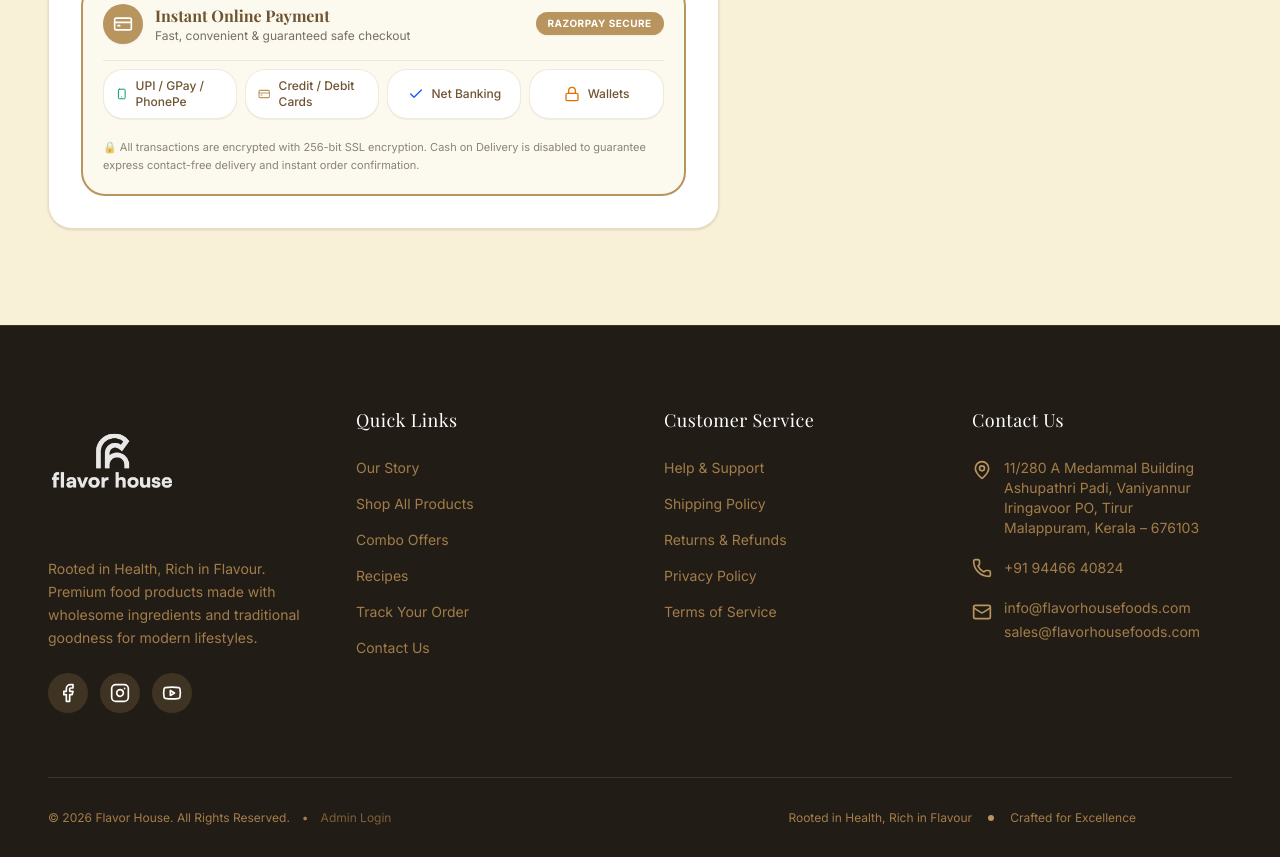
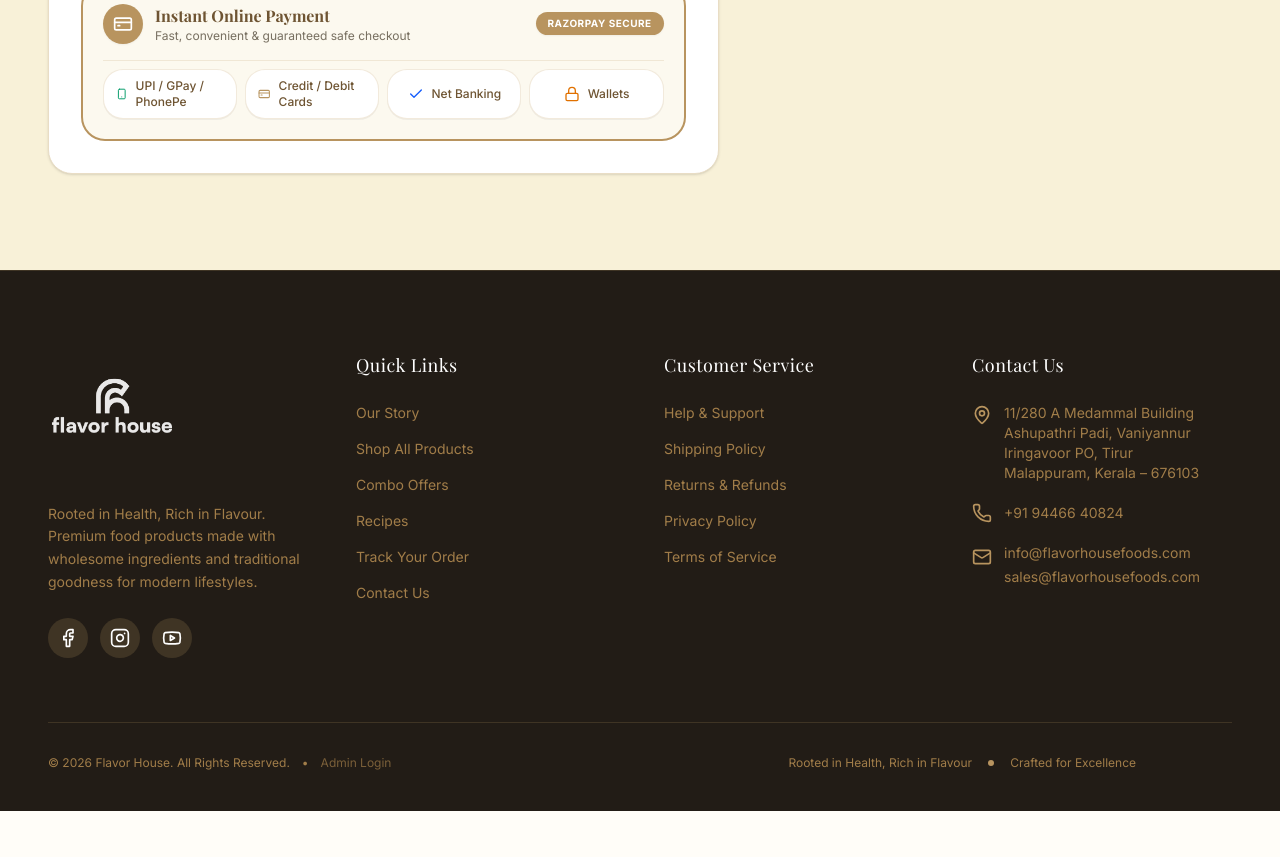
Before and after one commit to empireaeitservices8-lgtm/flavourhouse, a Next.js app: page /checkout in a window 1280 px wide. Shown: the part 1200-2057 px from the top of the page. After the commit the page ends 2011 px from the top, so only its background shows below. Built offline with nearby package versions, Linux system fonts and the light colour scheme; no server answers; the database is empty; a web font is replaced by a local one.

Commit message:
fix(checkout): remove SSL and COD explanation text

```diff
--- a/src/app/checkout/page.tsx
+++ b/src/app/checkout/page.tsx
@@ -728,9 +728,6 @@ export default function CheckoutPage() {
                       </div>
                     </div>
 
-                    <p className="font-sans text-[11px] text-brand-text/60 leading-relaxed pt-1">
-                      🔒 All transactions are encrypted with 256-bit SSL encryption. Cash on Delivery is disabled to guarantee express contact-free delivery and instant order confirmation.
-                    </p>
                   </div>
                 </div>
               </form>
```
